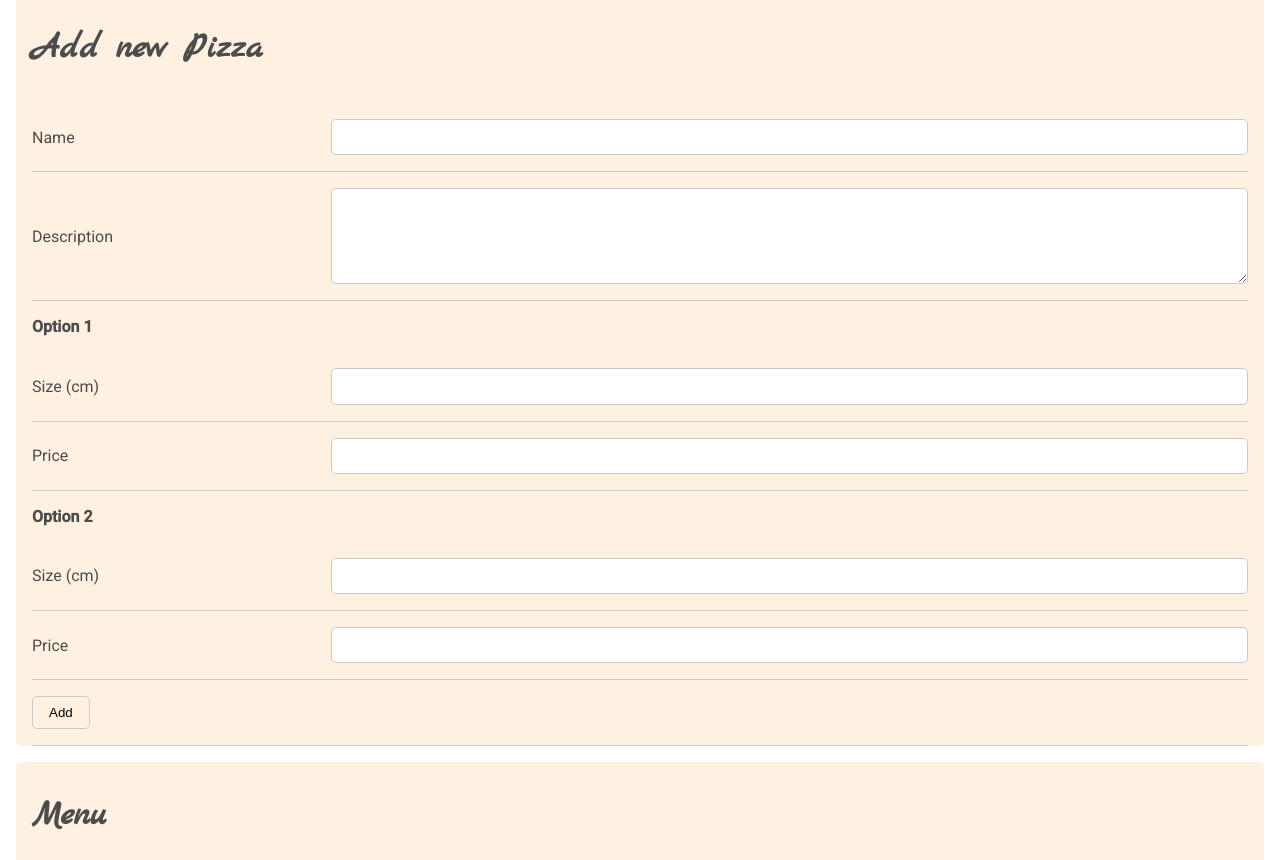
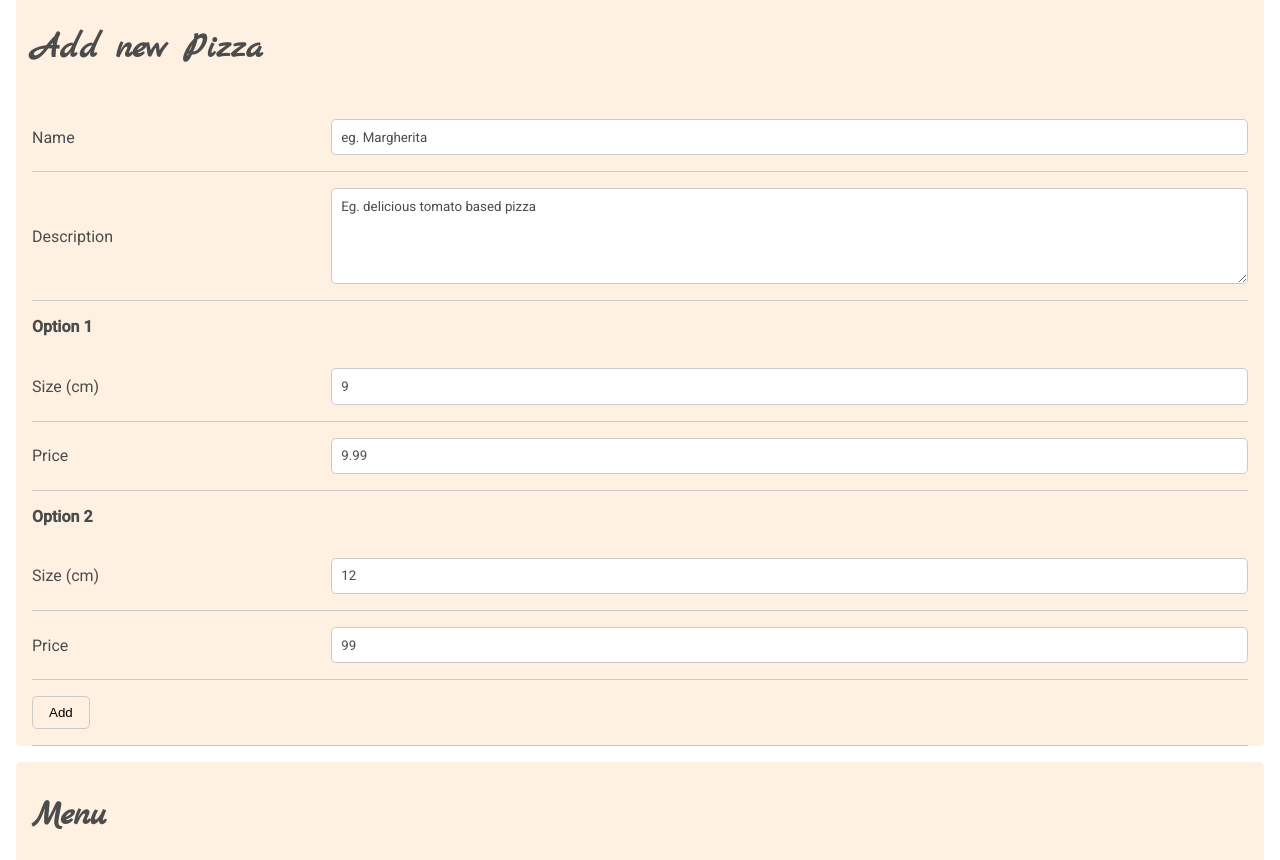
Before and after one commit to ericmartin33/tutovuePizza, a Vue app in the folder pizza-planet/: page /admin in a window 1280 px wide. Shown: the part 763-1623 px from the top of the page. Built offline with nearby package versions, Linux system fonts and the light colour scheme.

Commit message:
new Pizza data binding

```diff
--- a/pizza-planet/src/components/admin/NewPizza.vue
+++ b/pizza-planet/src/components/admin/NewPizza.vue
@@ -6,34 +6,34 @@
         <form>
             <div class="form_group">
                 <label for="name">Name</label>
-                <input type="text" id="name" />
+                <input type="text" id="name" v-model="newPizza.name" />
             </div>
 
             <div class="form_group">
                 <label for="description">Description</label>
-                <textarea rows="5" id="description"></textarea>
+                <textarea rows="5" id="description" v-model="newPizza.description"></textarea>
             </div>
             <p>
                 <strong>Option 1</strong>
             </p>
             <div class="form_group">
                 <label for="size">Size (cm)</label>
-                <input type="text" id="size1" />
+                <input type="text" id="size1" v-model="newPizza.options[0].size" />
             </div>
             <div class="form_group">
                 <label for="price1">Price</label>
-                <input type="text" id="price1" />
+                <input type="text" id="price1" v-model="newPizza.options[0].price" />
             </div>
             <p>
                 <strong>Option 2</strong>
             </p>
             <div class="form_group">
                 <label for="size">Size (cm)</label>
-                <input type="text" id="size1" />
+                <input type="text" id="size1" v-model="newPizza.options[1].size" />
             </div>
             <div class="form_group">
                 <label for="price1">Price</label>
-                <input type="text" id="price1" />
+                <input type="text" id="price1" v-model="newPizza.options[1].price" />
             </div>
             <div class="form_group">
                 <button>Add</button>
@@ -41,3 +41,14 @@
         </form>
     </section>
 </template>
+
+<script setup>
+import { ref } from 'vue';
+
+const newPizza = ref({
+    name: 'eg. Margherita',
+    description: 'Eg. delicious tomato based pizza',
+    options: [{ size: 9, price: 9.99 }, { size: 12, price: 99 }]
+})
+
+</script>
```
